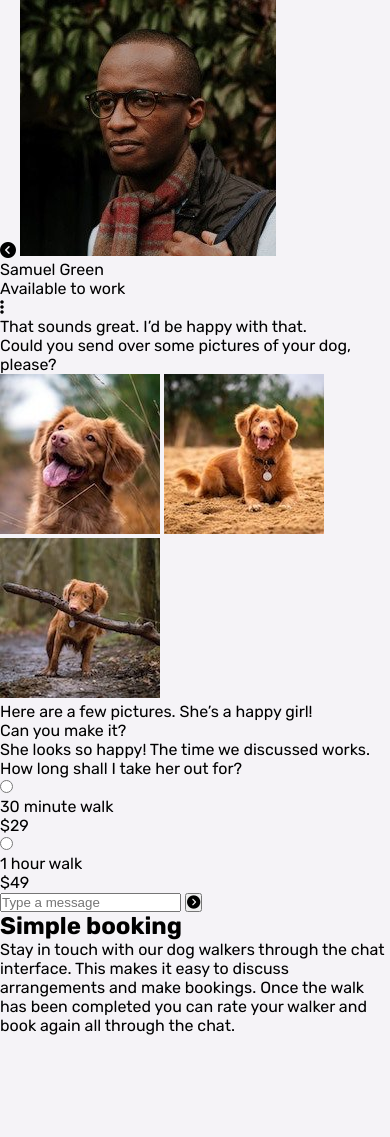
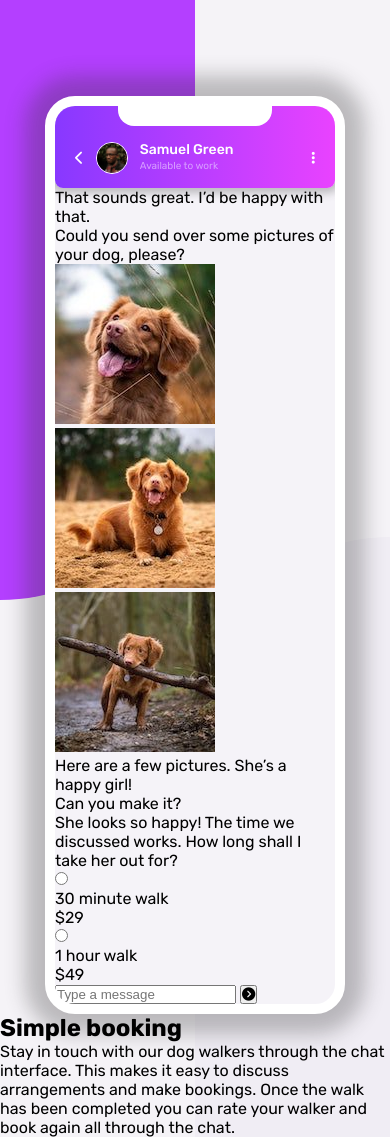
Before and after one commit to santtier/FM_challenge2_chat_app_illustration, a plain HTML site: page index.html in a window 390 px wide. Before the commit the page ends 1035 px from the top, so only its background shows below. Drawn offline with Linux system fonts and the light colour scheme.

Commit message:
Finished the header of the mobile

```diff
--- a/css/styles.css
+++ b/css/styles.css
@@ -15,3 +15,102 @@ body {
   font-size: 1.6rem;
   background-color: hsl(270, 20%, 96%);
 }
+
+.bg-color {
+  position: absolute;
+  top: 0;
+  z-index: -1;
+  height: 600px;
+  width: 50%;
+  background-color: #b43fff;
+  border-bottom-right-radius: 200px;
+}
+
+.bg-color-two {
+  position: absolute;
+  right: 0;
+  bottom: 0;
+  width: 50%;
+  height: 600px;
+  background: #f0edf4;
+  border-top-left-radius: 200px;
+  z-index: -1;
+}
+
+.phone {
+  padding-top: 96px;
+}
+
+.phone__container {
+  width: 100%;
+  max-width: 300px;
+  margin: 0 auto;
+  background: #f5f3f8;
+  border-radius: 30px;
+  border: 10px solid #fff;
+  overflow: hidden;
+  box-shadow: 0 0 20px 20px rgba(53, 53, 53, 0.3);
+}
+
+/*Header chat styles*/
+.phone__header {
+  position: relative;
+  display: flex;
+  justify-content: space-between;
+  align-items: center;
+  padding: 36px 20px 14px;
+  background: linear-gradient(
+    to left,
+    hsl(293, 100%, 63%),
+    hsl(264, 100%, 61%)
+  );
+  border-radius: 8px;
+  box-shadow: 0 0 8px 5px rgba(53, 53, 53, 0.3);
+}
+
+.phone__header::before {
+  content: "";
+  position: absolute;
+  top: 0;
+  height: 20px;
+  width: 55%;
+  background-color: #fff;
+  right: 50%;
+  transform: translateX(50%);
+  border-radius: 0 0 16px 16px;
+}
+
+.phone__icon-return,
+.phone__more-options {
+  font-size: 14px;
+  color: #fff;
+  cursor: pointer;
+}
+
+.phone__avatar {
+  width: 32px;
+  height: 32px;
+  border-radius: 50%;
+  border: 1px solid #fff;
+  margin: 0 12px;
+}
+
+.phone__header-user-info {
+  display: flex;
+  align-items: center;
+}
+
+.phone__user-info {
+  line-height: 1.6rem;
+}
+
+.phone__user-info-name {
+  font-weight: 500;
+  font-size: 1.4rem;
+  color: #fff;
+}
+
+.phone__user-info-available {
+  font-size: 1rem;
+  color: hsl(276, 100%, 81%);
+}
--- a/index.html
+++ b/index.html
@@ -23,13 +23,19 @@
       <section class="phone">
         <article class="phone__container">
           <div class="phone__header">
-            <span class="phone__icon-return"
-              ><i class="fas fa-chevron-circle-left"></i
-            ></span>
-            <img class="phone__avatar" src="./images/avatar.jpg" alt="avatar" />
-            <div class="phone__user-info">
-              <p class="phone__user-info-name">Samuel Green</p>
-              <p class="phone__user-info-available">Available to work</p>
+            <div class="phone__header-user-info">
+              <span class="phone__icon-return"
+                ><i class="fas fa-chevron-left"></i
+              ></span>
+              <img
+                class="phone__avatar"
+                src="./images/avatar.jpg"
+                alt="avatar"
+              />
+              <div class="phone__user-info">
+                <p class="phone__user-info-name">Samuel Green</p>
+                <p class="phone__user-info-available">Available to work</p>
+              </div>
             </div>
             <span class="phone__more-options"
               ><i class="fas fa-ellipsis-v"></i
```
